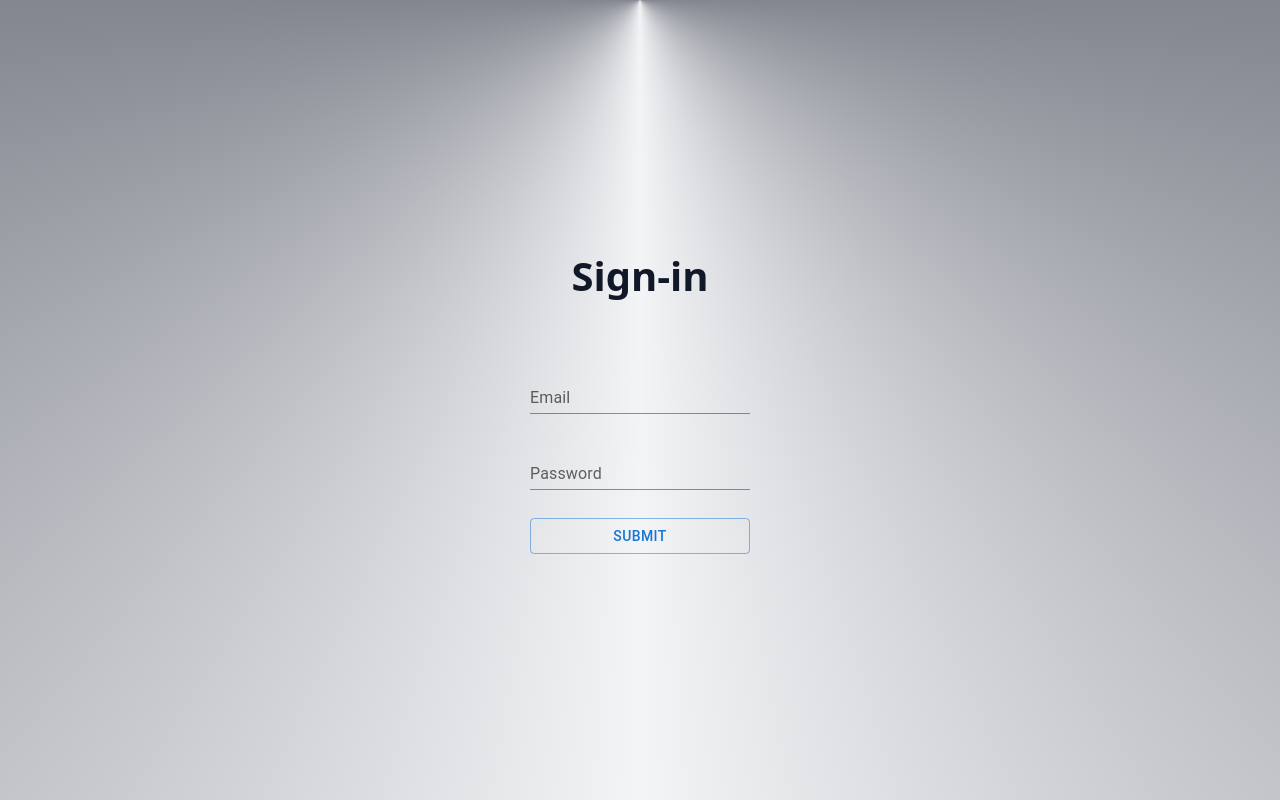
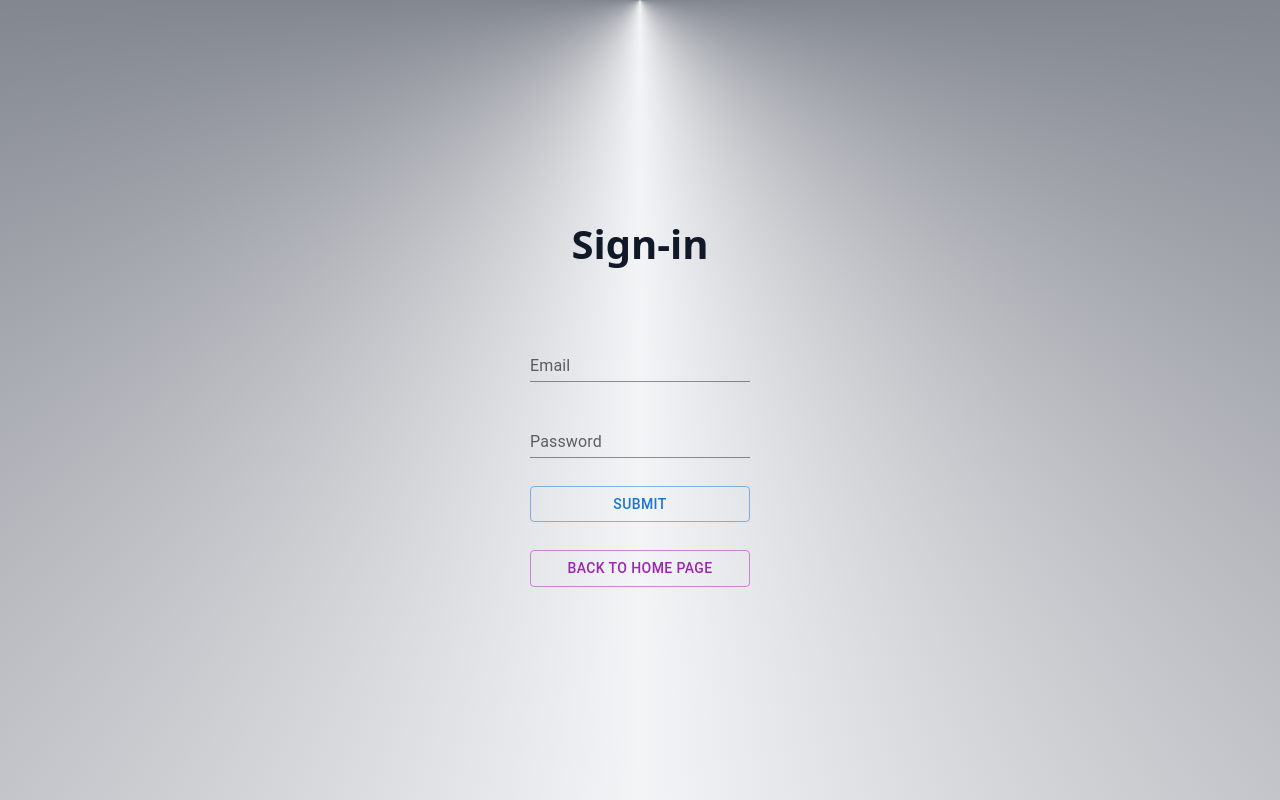
Before and after one commit to Yolo390/next-auth-13, a Next.js app: page /signin in a window 1280 px wide. Built offline with nearby package versions, Linux system fonts and the light colour scheme.

Commit message:
🟦 feat: add back to homepage Link on signin page

```diff
--- a/src/app/(auth)/signin/page.jsx
+++ b/src/app/(auth)/signin/page.jsx
@@ -1,5 +1,6 @@
 "use client";
 
+import Link from "next/link";
 import { useForm, Controller } from "react-hook-form";
 import { yupResolver } from "@hookform/resolvers/yup";
 import { object, string } from "yup";
@@ -24,7 +25,8 @@ const Signin = () => {
   const onSubmit = (data) => {
     const { email, password } = data;
     console.log("email: ", email);
-    console.log("password: ", password);
+
+    // Use NextAuth.js to connect.
   };
 
   return (
@@ -78,6 +80,15 @@ const Signin = () => {
         >
           Submit
         </Button>
+
+        <Button
+          type="button"
+          variant="outlined"
+          color="secondary"
+          className="mt-[20px] ml-[20px] mr-[20px]"
+        >
+          <Link href="/">Back to home page</Link>
+        </Button>
       </form>
     </main>
   );
```
